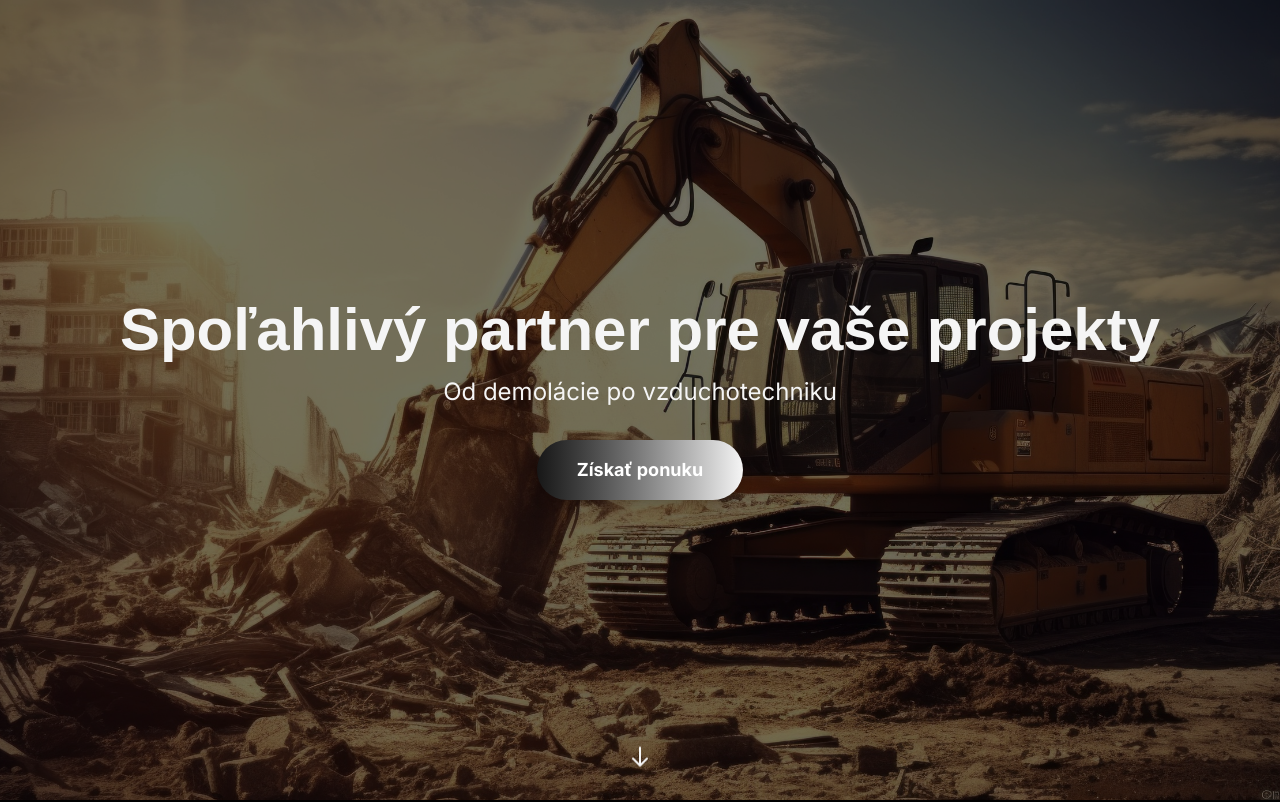
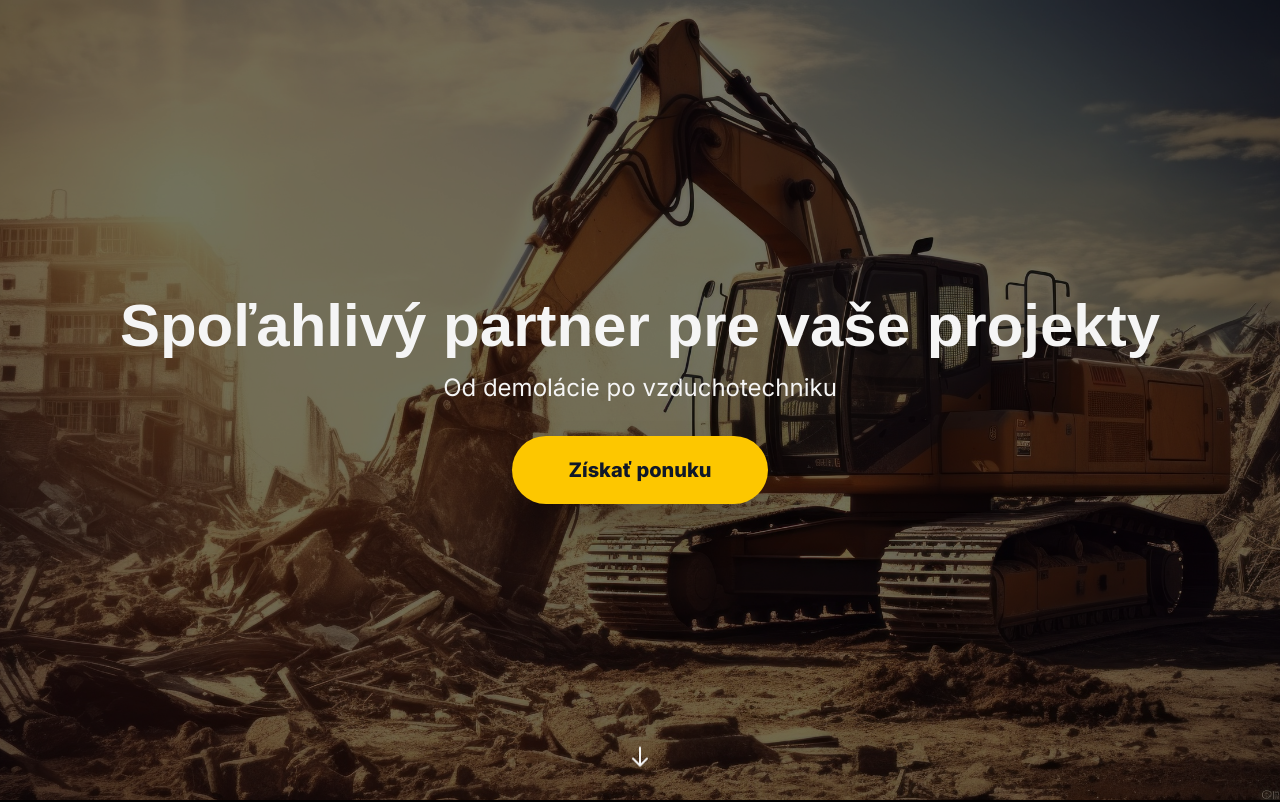
Before and after one commit to VeveCambor/build-company, a Next.js app: page / in a window 1280 px wide. Shown: the top 802 px of the page. Built offline with nearby package versions, Linux system fonts and the light colour scheme.

Commit message:
style: modify the button style in the Hero component to improve the look and feel and user interaction

```diff
--- a/src/app/components/Hero.tsx
+++ b/src/app/components/Hero.tsx
@@ -29,7 +29,7 @@
           Od demolácie po vzduchotechniku
         </p>
         <button
-          className="bg-gradient-to-r from-primary to-accent hover:from-accent hover:to-primary text-white font-bold py-4 px-10 rounded-full transition-colors shadow-lg cursor-pointer text-lg"
+          className="bg-yellow-400 hover:bg-yellow-300 text-gray-900 font-extrabold py-5 px-14 rounded-full transition-transform duration-200 shadow-2xl cursor-pointer text-xl focus:outline-none focus:ring-4 focus:ring-yellow-300 hover:scale-105"
           onClick={onGetOffer}
         >
           Získať ponuku
```
